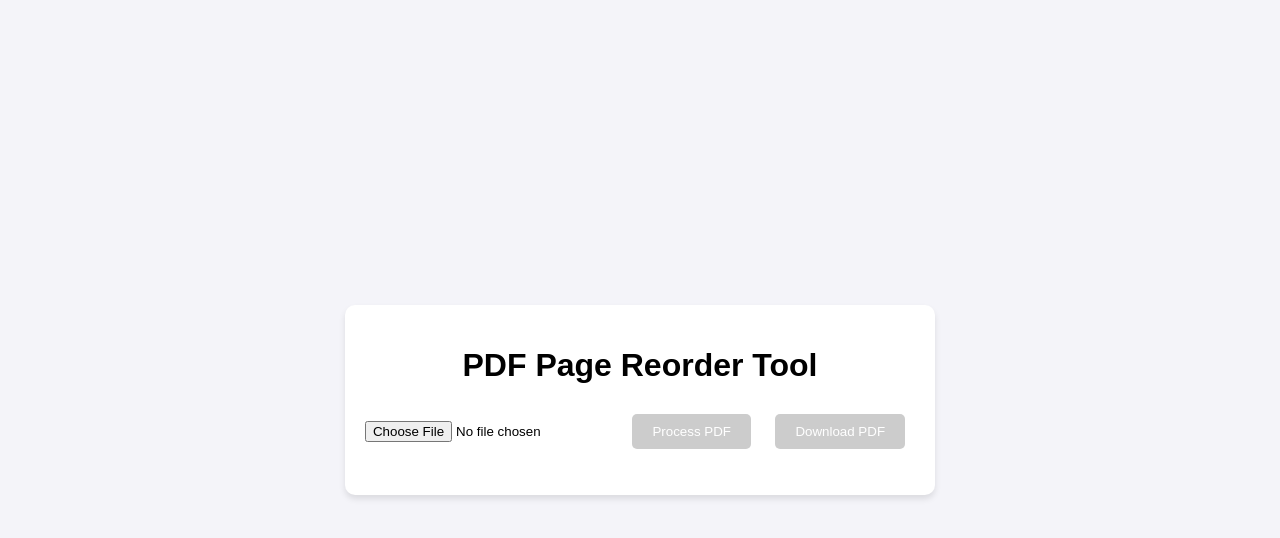
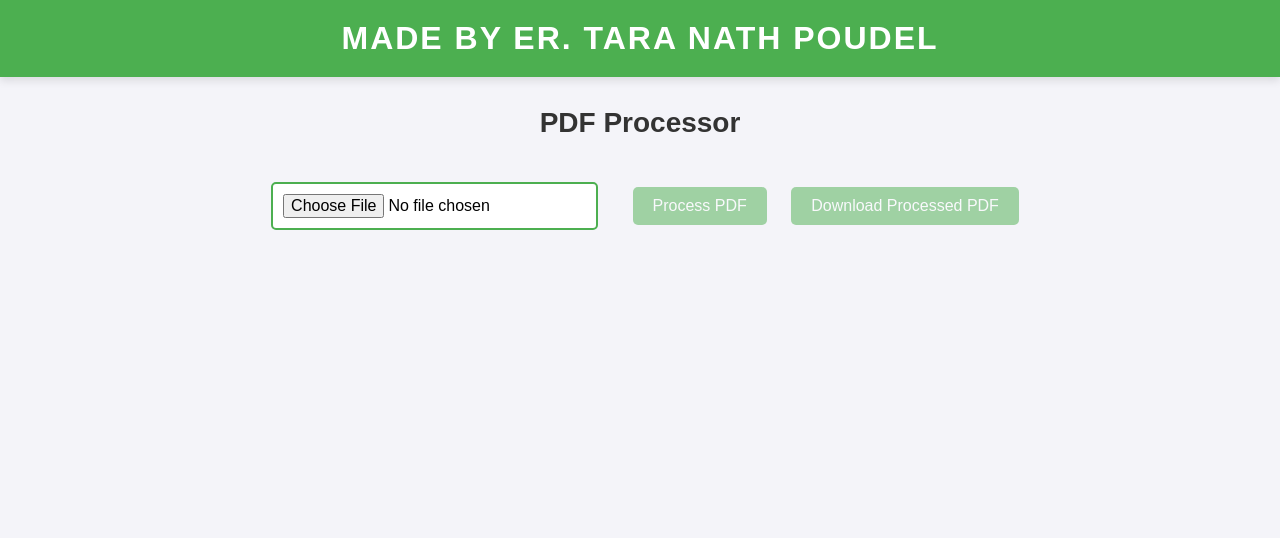
Before and after one commit to Taranathpoudel/CanonLBP2900Both, a plain HTML site: page index.html in a window 1280 px wide. Drawn offline with Linux system fonts and the light colour scheme.

Commit message:
Add files via upload

```diff
--- a/index.html
+++ b/index.html
@@ -3,18 +3,28 @@
 <head>
   <meta charset="UTF-8">
   <meta name="viewport" content="width=device-width, initial-scale=1.0">
-  <title>PDF Page Reorder</title>
+  <title>PDF Processor</title>
   <link rel="stylesheet" href="style.css">
 </head>
 <body>
-  <div class="container">
-    <h1>PDF Page Reorder Tool</h1>
+
+  <!-- Banner Section -->
+  <div class="banner">
+    <h1>Made by Er. Tara Nath Poudel</h1>
+  </div>
+
+  <!-- Main Content -->
+  <div class="content">
+    <h2>PDF Processor</h2>
     <input type="file" id="pdfInput" accept="application/pdf">
     <button id="processBtn" disabled>Process PDF</button>
-    <button id="downloadBtn" disabled>Download PDF</button>
+    <button id="downloadBtn" disabled>Download Processed PDF</button>
     <p id="status"></p>
   </div>
+
+  <!-- Include PDFLib for PDF processing -->
   <script src="https://cdnjs.cloudflare.com/ajax/libs/pdf-lib/1.17.1/pdf-lib.min.js"></script>
   <script src="script.js"></script>
+
 </body>
 </html>
--- a/style.css
+++ b/style.css
@@ -1,46 +1,81 @@
+/* Body styles */
 body {
   font-family: Arial, sans-serif;
-    background: #f4f4f9;
   margin: 0;
   padding: 0;
-    display: flex;
-    justify-content: center;
-    align-items: center;
-    height: 100vh;
+  background-color: #f4f4f9;
 }
 
-  .container {
+/* Fancy Banner Styles */
+.banner {
+  background-color: #4CAF50; /* Green background */
+  color: white; /* White text */
   text-align: center;
-    background: white;
   padding: 20px;
-    border-radius: 10px;
-    box-shadow: 0 4px 6px rgba(0, 0, 0, 0.1);
+  font-family: 'Arial', sans-serif;
+  font-size: 24px;
+  box-shadow: 0 4px 8px rgba(0, 0, 0, 0.1);
+  position: relative;
+  margin-bottom: 30px;
 }
 
-  h1 {
-    margin-bottom: 20px;
+.banner h1 {
+  margin: 0;
+  font-size: 32px;
+  text-transform: uppercase;
+  letter-spacing: 2px;
+  animation: fadeIn 3s ease-out;
+}
+
+/* Fade-in animation */
+@keyframes fadeIn {
+  0% { opacity: 0; }
+  100% { opacity: 1; }
+}
+
+/* Main Content */
+.content {
+  text-align: center;
+  margin: 20px;
+}
+
+.content h2 {
+  font-size: 28px;
+  color: #333;
+}
+
+button {
+  padding: 10px 20px;
+  font-size: 16px;
+  margin: 10px;
+  cursor: pointer;
+  border: none;
+  background-color: #4CAF50;
+  color: white;
+  border-radius: 5px;
+  transition: background-color 0.3s;
+}
+
+button:disabled {
+  cursor: not-allowed;
+  opacity: 0.5;
+}
+
+button:hover {
+  background-color: #45a049;
+}
+
+#status {
+  font-size: 18px;
+  color: #333;
+  margin-top: 20px;
 }
 
 input[type="file"] {
-    margin: 10px 0;
+  padding: 10px;
+  font-size: 16px;
+  margin: 20px;
+  border: 2px solid #4CAF50;
+  border-radius: 5px;
+  background-color: white;
 }
-
-  button {
-    margin: 10px;
-    padding: 10px 20px;
-    background: #007bff;
-    color: white;
-    border: none;
-    border-radius: 5px;
-    cursor: pointer;
-  }
-
-  button:disabled {
-    background: #cccccc;
-    cursor: not-allowed;
-  }
-
-  #status {
-    margin-top: 10px;
-    color: #555;
-  }
```
Lines whose indentation alone changed are shown as unchanged.
